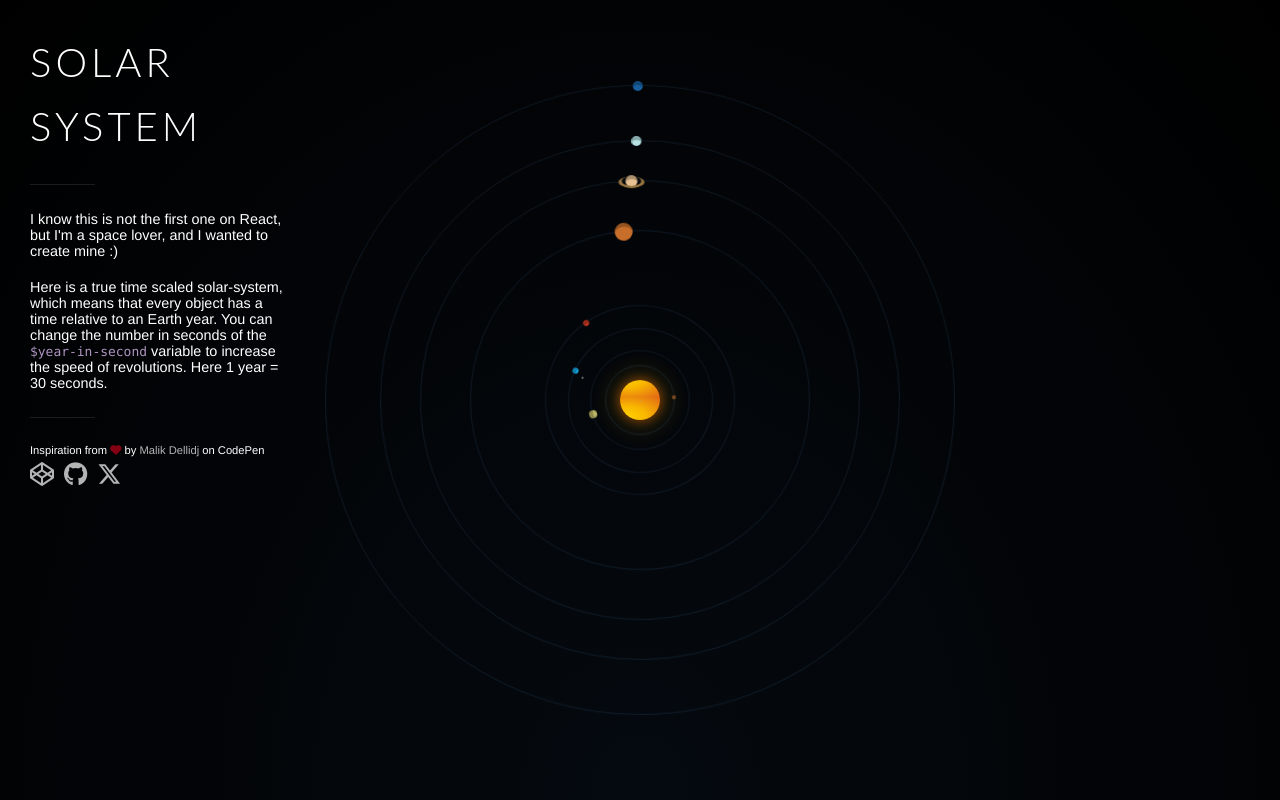
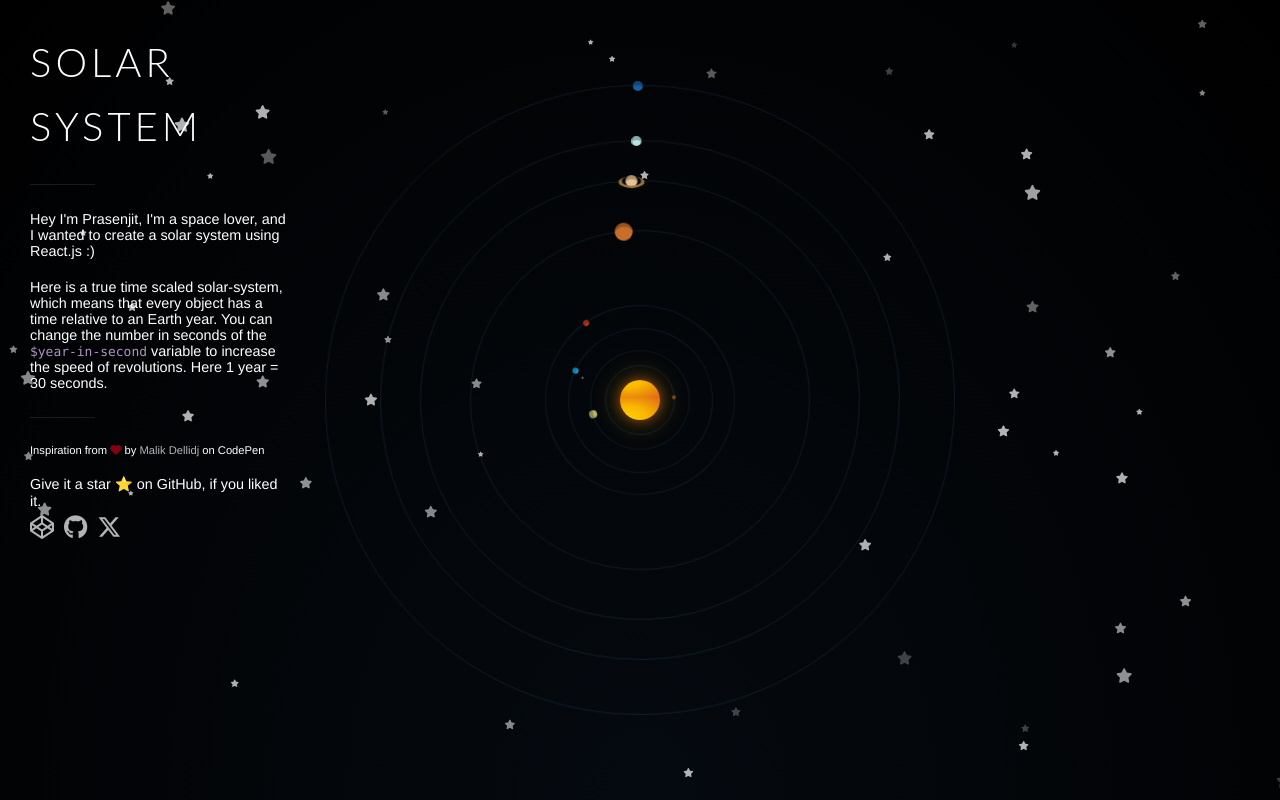
Before and after one commit to StarKnightt/Solar-System, a React (Vite) app: page / in a window 1280 px wide. Built offline with nearby package versions, Linux system fonts and the light colour scheme.

Commit message:
the final touch

```diff
--- a/index.html
+++ b/index.html
@@ -3,7 +3,7 @@
   <head>
     <meta charset="UTF-8" />
     <link rel="icon" type="image/svg+xml" href="/favicon.ico" />
-    <meta name="viewport" content="width=device-width, initial-scale=2.0" />
+    <meta name="viewport" content="width=device-width, initial-scale=3.0" />
     <title>Solar System</title>
     <link rel="stylesheet" href="https://cdnjs.cloudflare.com/ajax/libs/font-awesome/6.6.0/css/all.min.css" integrity="sha512-Kc323vGBEqzTmouAECnVceyQqyqdsSiqLQISBL29aUW4U/M7pSPA/gEUZQqv1cwx4OnYxTxve5UMg5GT6L4JJg==" crossorigin="anonymous" referrerpolicy="no-referrer" />  </head>
   <body>
--- a/src/components/SolarSystem.jsx
+++ b/src/components/SolarSystem.jsx
@@ -2,13 +2,39 @@ import React from 'react';
 import '../styles/SolarSystem.css';
 
 const SolarSystem = () => {
+    const stars = Array.from({ length: 100 }).map((_, i) => (
+        <div
+          key={i}
+          className="fa-solid fa-star"
+          style={{
+            top: `${Math.random() * 100}vh`,
+            left: `${Math.random() * 100}vw`,
+            fontSize: `${Math.random() * 10 + 5}px`,
+            '--i': i,  // for animation delay
+          }}
+        ></div>
+      ));
     return (
         <div className="solar-system-container">
+             <div className="starfield">
+        {stars}
+      </div>
+           <div className="starfield">
+        <div className="fa-solid fa-star" style={{ top: '10%', left: '20%', fontSize: '12px' }}></div>
+        <div className="fa-solid fa-star" style={{ top: '30%', left: '50%', fontSize: '8px' }}></div>
+        <div className="fa-solid fa-star" style={{ top: '50%', left: '80%', fontSize: '15px' }}></div>
+        <div className="fa-solid fa-star" style={{ top: '70%', left: '10%', fontSize: '5px' }}></div>
+        <div className="fa-solid fa-star" style={{ top: '90%', left: '40%', fontSize: '10px' }}></div>
+        <div className="fa-solid fa-star" style={{ top: '15%', left: '75%', fontSize: '20px' }}></div>
+        <div className="fa-solid fa-star" style={{ top: '5%', left: '30%', fontSize: '7px' }}></div>
+        <div className="fa-solid fa-star" style={{ top: '5%', left: '30%', fontSize: '7px' }}></div>
+        {/* Add more stars as needed */}
+      </div>
             <div className="description">
                 <h1>Solar System</h1>
                 <hr />
                 <p>
-                    I know this is not the first one on React, but I'm a space lover, and I wanted to create mine :)
+                    Hey I'm Prasenjit, I'm a space lover, and I wanted to create a solar system using React.js :)
                 </p>
                 <p>
                     Here is a true time scaled solar-system, which means that every object has a time relative to an Earth year. You can change the number in seconds of the
@@ -22,6 +48,10 @@ const SolarSystem = () => {
                 <p className="author">
                     Inspiration from <i className="fa fa-heart"></i> by
                     <a href="https://codepen.io/kowlor/" target="_blank" rel="noopener noreferrer"> Malik Dellidj</a> on CodePen
+                </p>
+
+                <p className="star">
+                    Give it a star ⭐ on GitHub, if you liked it.
                 </p>
                 <p className="links">
                     <a className="fa-brands fa-codepen" href="https://codepen.io/StarKnightt" target="_blank" rel="noopener noreferrer"></a>
--- a/src/styles/SolarSystem.css
+++ b/src/styles/SolarSystem.css
@@ -22,7 +22,9 @@
     height: 100vh;
     margin: 0;
     overflow: hidden;
+    position: relative;
   }
+
 
   .solar-system-container {
     width: 100%;
@@ -383,3 +385,68 @@
     }
     @return unquote($stars);
   }
+
+  /* Stars */
+  .starfield {
+    position: absolute;
+    top: 0;
+    left: 0;
+    width: 100%;
+    height: 100%;
+    overflow: hidden;
+    z-index: 1;
+  }
+
+
+  .fa-star {
+    position: absolute;
+    color: white;
+    animation: fall 10s linear infinite, twinkle 2s ease-in-out infinite;
+  }
+
+  @keyframes fall {
+    0% {
+        transform: translateY(-100vh);
+        opacity: 0;
+    }
+    10% {
+        opacity: 1;
+    }
+    90% {
+        opacity: 1;
+    }
+    100% {
+        transform: translateY(100vh);
+        opacity: 0;
+    }
+}
+
+  @keyframes twinkle {
+    0% {
+      opacity: 0.2;
+    }
+    50% {
+      opacity: 0.7;
+    }
+    100% {
+      opacity: 0.2;
+    }
+  }
+
+  /* Different speeds for variety */
+  .fa-star:nth-child(odd) {
+    animation-duration: 8s;
+  }
+
+  .fa-star:nth-child(even) {
+    animation-duration: 12s;
+  }
+
+  .fa-star:nth-child(3n) {
+    animation-duration: 15s;
+  }
+
+  /* Change the delay to make it look continuous */
+  .fa-star {
+    animation-delay: calc(-1s * var(--i)); /* Smooth delay for each star */
+  }
```
